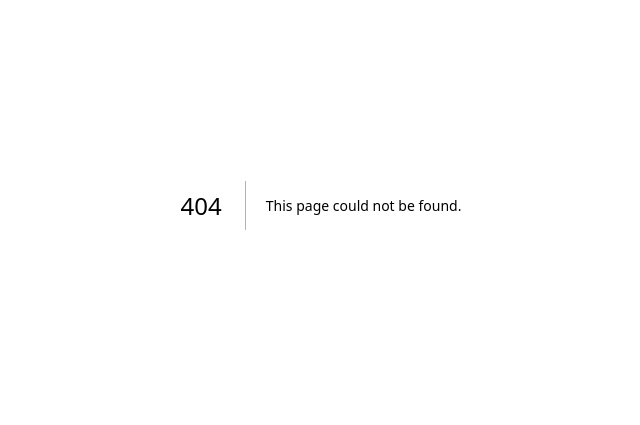
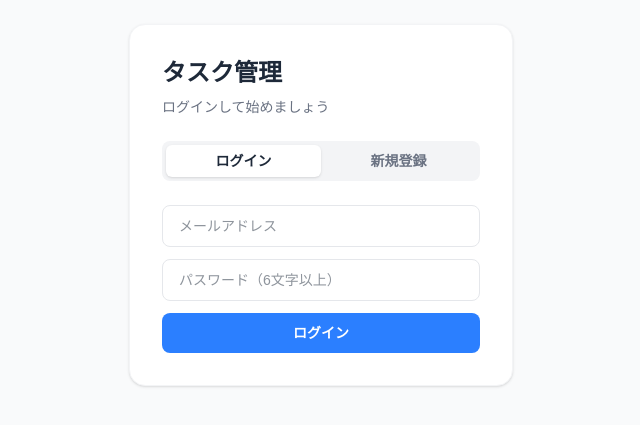
Before and after one commit to KoichUeno/todo-app, a Next.js app: page /auth in a window 1280 px wide. Before the commit this address had no page. Shown: the part 195-620 px from the top of the page, without its empty margins (319-959 px from the left). Built offline with nearby package versions, Linux system fonts and the light colour scheme; no server answers.

Commit message:
Add login/logout with Supabase Auth and middleware

```diff
--- /dev/null
+++ b/app/auth/page.tsx
@@ -0,0 +1,109 @@
+"use client";
+
+import { useState } from "react";
+import { createBrowserClient } from "@supabase/ssr";
+import { useRouter } from "next/navigation";
+
+export default function AuthPage() {
+  const router = useRouter();
+  const [mode, setMode] = useState<"login" | "signup">("login");
+  const [email, setEmail] = useState("");
+  const [password, setPassword] = useState("");
+  const [message, setMessage] = useState("");
+  const [loading, setLoading] = useState(false);
+
+  const supabase = createBrowserClient(
+    process.env.NEXT_PUBLIC_SUPABASE_URL!,
+    process.env.NEXT_PUBLIC_SUPABASE_ANON_KEY!
+  );
+
+  const handleSubmit = async () => {
+    if (!email || !password) {
+      setMessage("メールアドレスとパスワードを入力してください");
+      return;
+    }
+    setLoading(true);
+    setMessage("");
+
+    if (mode === "login") {
+      const { error } = await supabase.auth.signInWithPassword({ email, password });
+      if (error) {
+        setMessage("ログインに失敗しました：" + error.message);
+      } else {
+        router.push("/");
+        router.refresh();
+      }
+    } else {
+      const { error } = await supabase.auth.signUp({ email, password });
+      if (error) {
+        setMessage("登録に失敗しました：" + error.message);
+      } else {
+        setMessage("確認メールを送信しました。メールを確認してください。");
+      }
+    }
+    setLoading(false);
+  };
+
+  return (
+    <div className="min-h-screen bg-gray-50 flex items-center justify-center px-4">
+      <div className="bg-white rounded-2xl shadow-sm border border-gray-100 p-8 w-full max-w-sm">
+        <h1 className="text-2xl font-bold text-gray-800 mb-2">タスク管理</h1>
+        <p className="text-sm text-gray-500 mb-6">
+          {mode === "login" ? "ログインして始めましょう" : "新しいアカウントを作成"}
+        </p>
+
+        <div className="flex mb-6 bg-gray-100 rounded-lg p-1">
+          <button
+            onClick={() => { setMode("login"); setMessage(""); }}
+            className={`flex-1 py-1.5 text-sm font-semibold rounded-md transition-colors ${
+              mode === "login" ? "bg-white text-gray-800 shadow-sm" : "text-gray-500"
+            }`}
+          >
+            ログイン
+          </button>
+          <button
+            onClick={() => { setMode("signup"); setMessage(""); }}
+            className={`flex-1 py-1.5 text-sm font-semibold rounded-md transition-colors ${
+              mode === "signup" ? "bg-white text-gray-800 shadow-sm" : "text-gray-500"
+            }`}
+          >
+            新規登録
+          </button>
+        </div>
+
+        <div className="flex flex-col gap-3">
+          <input
+            type="email"
+            placeholder="メールアドレス"
+            value={email}
+            onChange={(e) => setEmail(e.target.value)}
+            onKeyDown={(e) => e.key === "Enter" && handleSubmit()}
+            className="w-full border border-gray-200 rounded-lg px-4 py-2.5 text-sm text-gray-800 focus:outline-none focus:ring-2 focus:ring-blue-300"
+          />
+          <input
+            type="password"
+            placeholder="パスワード（6文字以上）"
+            value={password}
+            onChange={(e) => setPassword(e.target.value)}
+            onKeyDown={(e) => e.key === "Enter" && handleSubmit()}
+            className="w-full border border-gray-200 rounded-lg px-4 py-2.5 text-sm text-gray-800 focus:outline-none focus:ring-2 focus:ring-blue-300"
+          />
+
+          {message && (
+            <p className={`text-xs px-1 ${message.includes("送信") ? "text-green-600" : "text-red-500"}`}>
+              {message}
+            </p>
+          )}
+
+          <button
+            onClick={handleSubmit}
+            disabled={loading}
+            className="w-full bg-blue-500 hover:bg-blue-600 disabled:bg-blue-300 text-white font-semibold py-2.5 rounded-lg transition-colors text-sm"
+          >
+            {loading ? "処理中..." : mode === "login" ? "ログイン" : "アカウント作成"}
+          </button>
+        </div>
+      </div>
+    </div>
+  );
+}
--- a/app/page.tsx
+++ b/app/page.tsx
@@ -2,6 +2,8 @@
 
 import { useState, useEffect } from "react";
 import { DragDropContext, Droppable, Draggable, DropResult } from "@hello-pangea/dnd";
+import { createBrowserClient } from "@supabase/ssr";
+import { useRouter } from "next/navigation";
 
 type Subtask = {
   id: string;
@@ -32,6 +34,18 @@
 ];
 
 export default function Home() {
+  const router = useRouter();
+  const supabase = createBrowserClient(
+    process.env.NEXT_PUBLIC_SUPABASE_URL!,
+    process.env.NEXT_PUBLIC_SUPABASE_ANON_KEY!
+  );
+
+  const handleLogout = async () => {
+    await supabase.auth.signOut();
+    router.push("/auth");
+    router.refresh();
+  };
+
   const [tasks, setTasks] = useState<Task[]>([]);
   const [newTitle, setNewTitle] = useState("");
   const [newDueDate, setNewDueDate] = useState("");
@@ -249,7 +263,15 @@
       <div className="max-w-6xl mx-auto">
 
         {/* タイトル */}
-        <h1 className="text-3xl font-bold text-gray-800 mb-2">タスク管理</h1>
+        <div className="flex items-center justify-between mb-2">
+          <h1 className="text-3xl font-bold text-gray-800">タスク管理</h1>
+          <button
+            onClick={handleLogout}
+            className="text-xs text-gray-400 hover:text-gray-600 border border-gray-200 px-3 py-1.5 rounded-lg transition-colors"
+          >
+            ログアウト
+          </button>
+        </div>
         <p className="text-gray-500 mb-8 text-sm">タスクを30分単位に分解して、今すぐ着手しよう。</p>
 
         {/* 2カラムレイアウト */}
--- /dev/null
+++ b/middleware.ts
@@ -0,0 +1,43 @@
+import { createServerClient } from '@supabase/ssr'
+import { NextRequest, NextResponse } from 'next/server'
+
+export async function middleware(request: NextRequest) {
+  let supabaseResponse = NextResponse.next({ request })
+
+  const supabase = createServerClient(
+    process.env.NEXT_PUBLIC_SUPABASE_URL!,
+    process.env.NEXT_PUBLIC_SUPABASE_ANON_KEY!,
+    {
+      cookies: {
+        getAll() {
+          return request.cookies.getAll()
+        },
+        setAll(cookiesToSet) {
+          cookiesToSet.forEach(({ name, value }) =>
+            request.cookies.set(name, value)
+          )
+          supabaseResponse = NextResponse.next({ request })
+          cookiesToSet.forEach(({ name, value, options }) =>
+            supabaseResponse.cookies.set(name, value, options)
+          )
+        },
+      },
+    }
+  )
+
+  // ログインしているか確認
+  const { data: { user } } = await supabase.auth.getUser()
+
+  // ログインしていない場合、/auth へリダイレクト（/auth 自体は除外）
+  if (!user && !request.nextUrl.pathname.startsWith('/auth')) {
+    const url = request.nextUrl.clone()
+    url.pathname = '/auth'
+    return NextResponse.redirect(url)
+  }
+
+  return supabaseResponse
+}
+
+export const config = {
+  matcher: ['/((?!_next/static|_next/image|favicon.ico|api/).*)'],
+}
```
